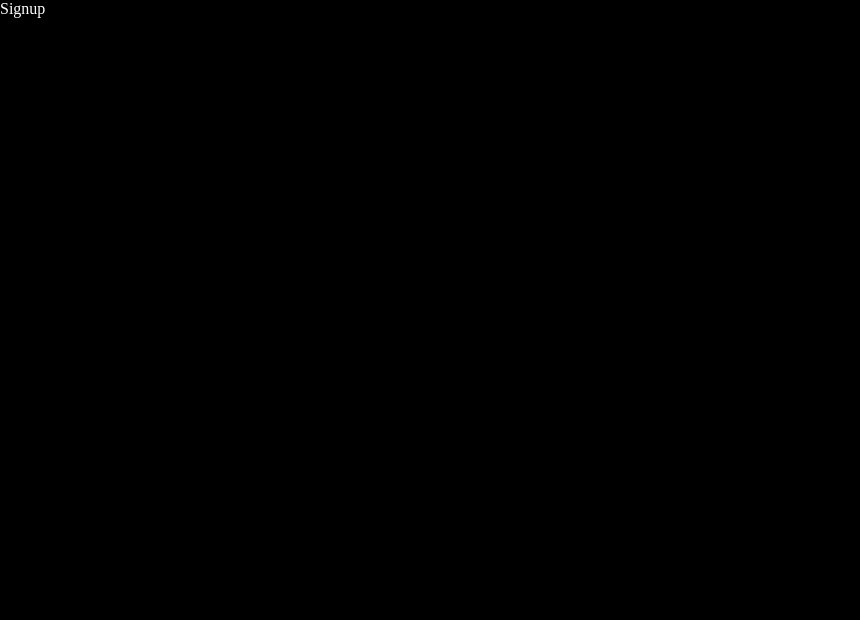
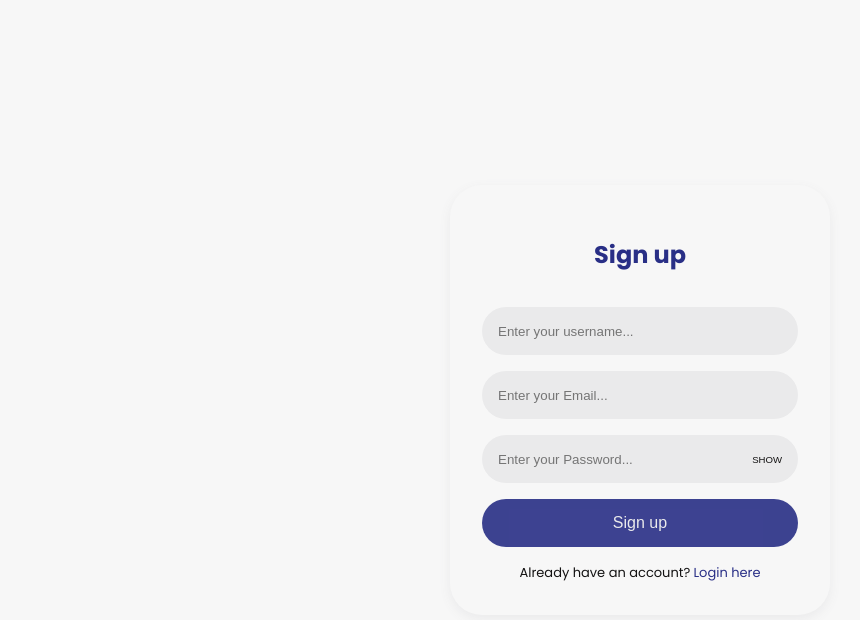
Before and after one commit to fearalert/Authentication-App-MERN, a React (Vite) app in the folder client/: page /signup in a window 1280 px wide. Shown: the top 620 px of the page, without its empty margins (0-860 px from the left). Built offline with nearby package versions, Linux system fonts and the light colour scheme.

Commit message:
written regex for email and password and styled signup form with proper validation

```diff
--- a/client/package.json
+++ b/client/package.json
@@ -12,6 +12,7 @@
   "dependencies": {
     "react": "^18.3.1",
     "react-dom": "^18.3.1",
+    "react-hot-toast": "^2.4.1",
     "react-router-dom": "^6.26.2"
   },
   "devDependencies": {
--- /dev/null
+++ b/client/src/Components/Signup/Signup.module.css
@@ -0,0 +1,116 @@
+.container {
+    height: 100vh;
+    display: flex;
+    flex-direction: column;
+    align-items: center;
+    justify-content: center;
+    background-color: var(--overall-background-color);
+}
+
+.formContainer {
+    /* border: 1px solid var(--primary-color); */
+    display: flex;
+    flex-direction: column;
+    min-width: 380px;
+    padding: 2rem;
+    border-radius: 2rem;
+    row-gap: 1rem;
+    background-color: var(--form-background-color);
+    text-align: center;
+    box-shadow: var(--input-background-color) 0px 4px 12px;
+    color: var(--primary-color);
+}
+
+.formContainer > h1 {
+    margin: 0;
+    padding: 0;
+    text-align: center;
+    display: flex;
+    align-items: center;
+    justify-content: center;
+}
+
+.inputContainer {
+    display: flex;
+    flex-direction: column;
+    row-gap: 1rem;
+}
+
+.inputContainer > input, button {
+    height: 48px;
+    border-radius: 2rem;
+    outline: 0;
+    border: 0;
+}
+
+.inputContainer > input {
+    background-color: var(--input-background-color);
+    padding: 0 0.75rem 0 1rem;
+    box-shadow: var(--form-background-color) 0px 0px 0px 1px;
+}
+
+.inputContainer > button {
+    background-color: var(--primary-color);
+    color: var(--input-background-color);
+    font-size: medium;
+    font-weight: normal;
+    cursor: pointer;
+    opacity: 90%;
+}
+
+.inputContainer>button:hover {
+    font-weight: bold;
+    opacity: 100%;
+}
+
+.links {
+    display: flex;
+    flex-direction: row;
+    justify-content: center;
+}
+
+.links > span {
+    font-size: small;
+    margin-right: 0.2rem;
+    color: var(--dark-color);
+}
+
+.redirect {
+    font-size: small;
+    font-weight: normal ;
+    color: var(--primary-color);
+    text-decoration: none;
+}
+
+.redirect:hover {
+    font-weight: bold;
+    border-bottom: 1px solid transparent;
+    transition: 0.2s;
+}
+
+.passwordContainer {
+  position: relative;
+  display: flex;
+  align-items: center;
+}
+
+.passwordContainer > input {
+    width: 100%;
+    height: 48px;
+    border-radius: 2rem;
+    outline: 0;
+    border: 0;
+    background-color: var(--input-background-color);
+    padding: 0 0.75rem 0 1rem;
+    box-shadow: var(--form-background-color) 0px 0px 0px 1px;
+}
+
+.showHideBtn {
+  position: absolute;
+  right: 10px;
+  background: none;
+  border: none;
+  cursor: pointer;
+  color: var(--dark-color);
+  font-size: 0.6rem;
+}
--- a/client/src/Components/Signup/Signup.tsx
+++ b/client/src/Components/Signup/Signup.tsx
@@ -1,7 +1,109 @@
+import { Link } from "react-router-dom";
+import styles from "./Signup.module.css";
+import { ChangeEvent, useState, FormEvent } from "react";
+import { emailRegex, passwordRegex } from "../../Utils/Regex";
+import toast from "react-hot-toast";
+
 function Signup() {
-    return (
-      <div>Signup</div>
-    )
+  const [userDetails, setuserDetails] = useState({
+    username: "",
+    email: "",
+    password: ""
+  });
+
+  const [showPassword, setShowPassword] = useState(false);
+
+  const handleSubmit = (event: FormEvent<HTMLFormElement>) => {
+    event.preventDefault();
+
+    if (!userDetails.username) {
+      toast.error("Please enter a valid username.", {
+        duration: 8000,
+        position: 'top-left'
+      });
+      return;
+    }
+
+    if (!emailRegex.test(userDetails.email)) {
+      toast.error("Please enter a valid email address.", {
+        duration: 8000,
+        position: 'top-left'
+      });
+      return;
+    }
+
+    if (!passwordRegex.test(userDetails.password)) {
+      toast.error("Password must be at least 8 characters long and contain at least one uppercase letter and one special case letter.", {
+        duration: 8000,
+        position: 'top-left'
+      });
+      return;
+    }
+
+    toast.success("Form Submitted Successfully.", {
+      duration: 8000,
+      position: 'top-left'
+    });
+  };
+
+  function handleInputChange(event: ChangeEvent<HTMLInputElement>): void {
+    const { name, value } = event.target;
+    setuserDetails((prev) => ({
+      ...prev,
+      [name]: value,
+    }));
   }
 
-  export default Signup
+  const togglePasswordVisibility = () => {
+    setShowPassword(prevShowPassword => !prevShowPassword);
+  }
+
+  return (
+    <form onSubmit={handleSubmit} className={styles.container}>
+      <div className={styles.formContainer}>
+        <h2>Sign up</h2>
+        <div className={styles.inputContainer}>
+          <input
+            type="text"
+            placeholder="Enter your username..."
+            name="username"
+            value={userDetails.username}
+            onChange={handleInputChange}
+          />
+          <input
+            type="email"
+            placeholder="Enter your Email..."
+            name="email"
+            value={userDetails.email}
+            onChange={handleInputChange}
+          />
+
+          <div className={styles.passwordContainer}>
+            <input
+              type={showPassword ? "text" : "password"}
+              placeholder="Enter your Password..."
+              name="password"
+              value={userDetails.password}
+              onChange={handleInputChange}
+            />
+            <button
+              type="button"
+              className={styles.showHideBtn}
+              onClick={togglePasswordVisibility}
+            >
+              {showPassword ? "HIDE" : "SHOW"}
+            </button>
+          </div>
+
+          <button type="submit">Sign up</button>
+        </div>
+        <div className={styles.links}>
+          <span>Already have an account? </span>
+          <Link className={styles.redirect} to={"/"}>Login here</Link>
+        </div>
+      </div>
+    </form>
+  );
+}
+
+export default Signup;
--- /dev/null
+++ b/client/src/Utils/Regex.tsx
@@ -0,0 +1,3 @@
+export const emailRegex= /^[a-zA-Z0-9._%+-]+@[a-zA-Z0-9.-]+\.[a-zA-Z]{2,}$/;
+
+export const passwordRegex = /^(?=.*[A-Za-z])(?=.*\d)(?=.*[@$!%*?&])[A-Za-z\d@$!%*?&]{8,}$/
--- a/client/src/index.css
+++ b/client/src/index.css
@@ -1,8 +1,21 @@
+@import url('https://fonts.googleapis.com/css2?family=Poppins:wght@200..800&display=swap');
+@import url('https://fonts.googleapis.com/css2?family=Geologica:wght@100..900&display=swap');
+
+:root {
+  --primary-color: rgb(41, 47, 134);
+  --secondary-color: rgb(219, 77, 77);
+  --input-background-color: rgb(234, 234, 235);
+  --overall-background-color: rgb(247, 247, 247);
+  --form-bakckground-color: rgb(255,255,255);
+  --dark-color: rgb(19, 18, 18);
+}
+
 body {
   margin: 0;
   padding: 0;
-  background-color: black;
-  color: white;
+  background-color: var(--overall-bakckground-color);
+  color: var(--dark-color);
+  font-family: 'Poppins', sans-serif;
 }
 
 * {
--- a/client/src/main.tsx
+++ b/client/src/main.tsx
@@ -2,9 +2,11 @@ import { StrictMode } from 'react'
 import { createRoot } from 'react-dom/client'
 import App from './App.tsx'
 import './index.css'
+import { Toaster } from 'react-hot-toast'
 
 createRoot(document.getElementById('root')!).render(
   <StrictMode>
+    <Toaster/>
     <App />
   </StrictMode>,
 )
```
Also changed, not shown: client/src/Components/Signup/Singup.module.css (deleted), 1 other file (tests, documents, lock files or other folders).
